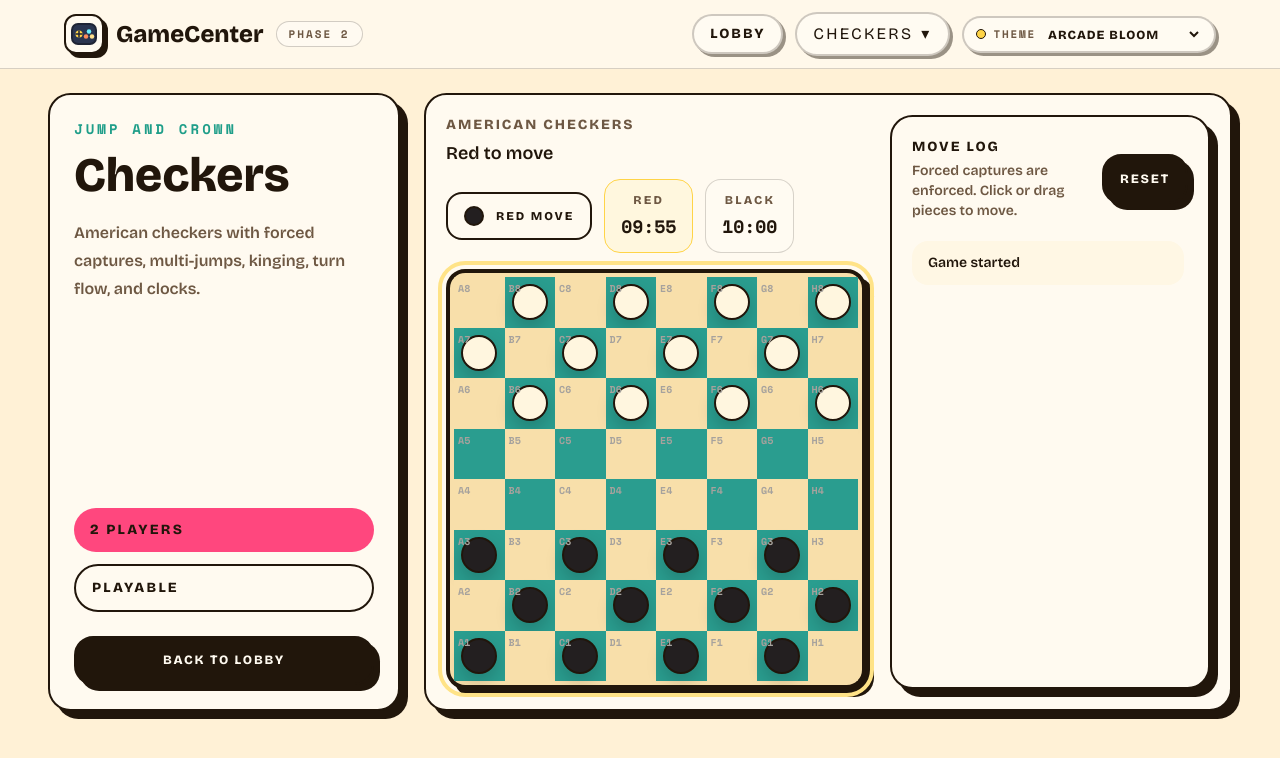
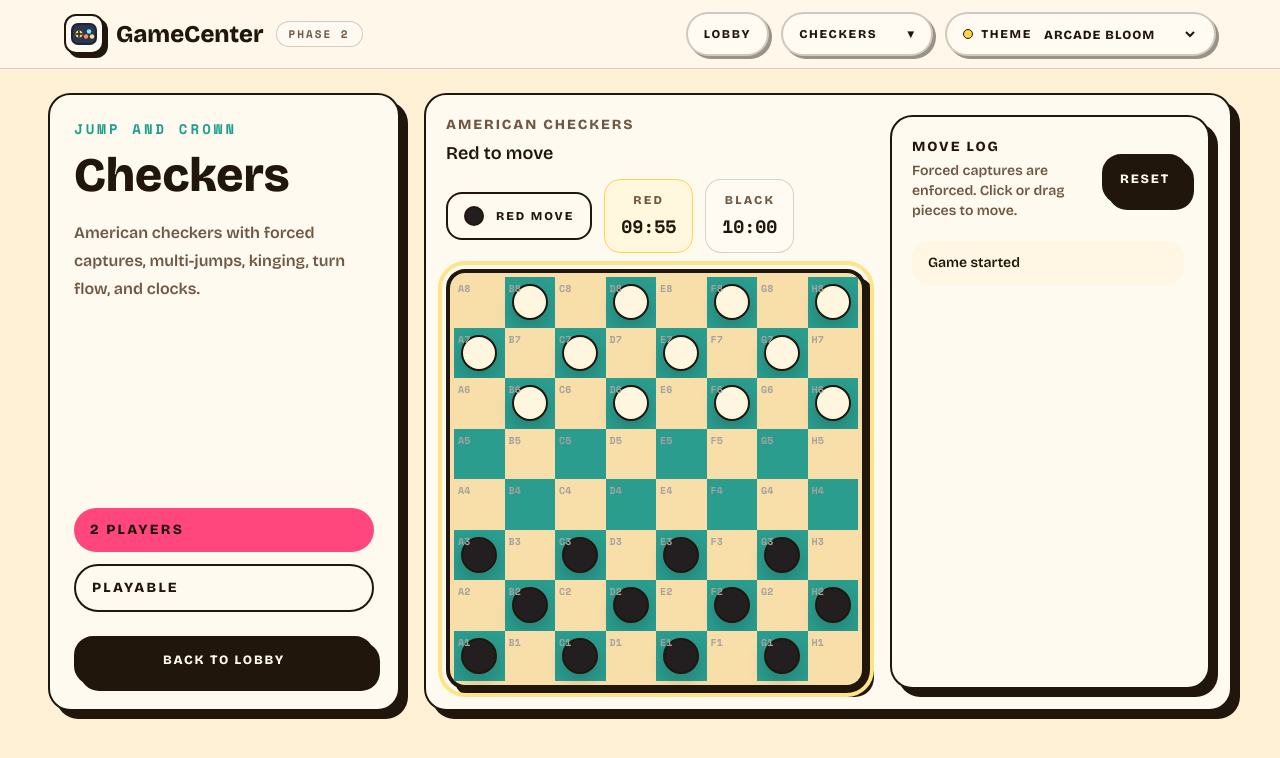
Before and after one commit to tychesama/game-center, a Next.js app: page /checkers in a window 1280 px wide. Shown: the top 758 px of the page. Built offline with nearby package versions, Linux system fonts and the light colour scheme.

Commit message:
fix: unify header controls and inline brand mark

```diff
--- a/src/app/globals.css
+++ b/src/app/globals.css
@@ -194,6 +194,15 @@ button {
   box-shadow: 3px 3px 0 color-mix(in srgb, var(--gc-ink) 45%, transparent);
 }
 
+.gc-header-button {
+  height: 2.75rem;
+  font-size: 0.75rem;
+  font-weight: 900;
+  letter-spacing: 0.14em;
+  text-transform: uppercase;
+  white-space: nowrap;
+}
+
 .gc-header-control:hover {
   transform: translateY(-1px);
 }
--- a/src/components/games-menu.tsx
+++ b/src/components/games-menu.tsx
@@ -41,7 +41,7 @@ export function GamesMenu() {
     <div ref={ref} className="relative">
       <button
         type="button"
-        className="gc-header-control min-w-38 justify-between px-4 py-2 text-sm font-black uppercase tracking-[0.14em]"
+        className="gc-header-control gc-header-button min-w-38 justify-between px-4"
         aria-expanded={open}
         aria-haspopup="menu"
         onClick={() => setOpen((value) => !value)}
--- a/src/components/site-header.tsx
+++ b/src/components/site-header.tsx
@@ -1,7 +1,4 @@
-"use client";
-
 import Link from "next/link";
-import Image from "next/image";
 
 import { GamesMenu } from "@/components/games-menu";
 import { ThemeSwitcher } from "@/components/theme-switcher";
@@ -13,14 +10,20 @@ export function SiteHeader() {
         <div className="flex items-center gap-3">
           <Link href="/" className="flex items-center gap-3">
             <span className="relative grid h-10 w-10 place-items-center overflow-hidden rounded-xl border-2 border-[var(--gc-ink)] bg-[var(--gc-surface)] shadow-[4px_4px_0_var(--gc-ink)]">
-              <Image
-                src="/gamecenter-mark.svg"
-                alt="GameCenter logo"
-                width={32}
-                height={32}
-                className="h-8 w-8 object-contain"
-                priority
-              />
+              <svg
+                aria-hidden="true"
+                viewBox="0 0 64 64"
+                className="h-8 w-8"
+                fill="none"
+              >
+                <rect x="6" y="10" width="52" height="44" rx="14" fill="#1E2435" />
+                <rect x="10" y="14" width="44" height="36" rx="10" fill="#2A3550" />
+                <circle cx="22" cy="32" r="7" fill="#FFD447" />
+                <path d="M22 26v12M16 32h12" stroke="#1E2435" strokeWidth="3" strokeLinecap="round" />
+                <circle cx="42" cy="27" r="4.5" fill="#6CF0FF" />
+                <circle cx="36" cy="37" r="4.5" fill="#FF8A5B" />
+                <circle cx="48" cy="37" r="4.5" fill="#FFE18E" />
+              </svg>
             </span>
             <span className="text-2xl font-black tracking-[0]">GameCenter</span>
           </Link>
@@ -32,7 +35,7 @@ export function SiteHeader() {
         <div className="flex items-center gap-3">
           <Link
             href="/"
-            className="gc-header-control px-4 py-2 text-sm font-black uppercase tracking-[0.14em]"
+            className="gc-header-control gc-header-button px-4"
           >
             Lobby
           </Link>
--- a/src/components/theme-switcher.tsx
+++ b/src/components/theme-switcher.tsx
@@ -7,16 +7,16 @@ export function ThemeSwitcher() {
   const { activeTheme, setThemeName } = useThemePreset();
 
   return (
-    <label className="gc-header-control flex items-center gap-2 px-3 py-2">
+    <label className="gc-header-control gc-header-button flex items-center gap-2 px-4">
       <span className="h-2.5 w-2.5 rounded-full border border-[var(--gc-ink)] bg-[var(--gc-accent)]" />
-      <span className="font-mono text-[11px] font-bold uppercase tracking-[0.16em] text-[var(--gc-muted)]">
+      <span className="text-xs font-black uppercase tracking-[0.14em] text-[var(--gc-ink)]">
         Theme
       </span>
       <select
         aria-label="Select site theme"
         value={activeTheme.name}
         onChange={(event) => setThemeName(event.target.value as ThemePresetName)}
-        className="gc-select !border-0 !bg-transparent !p-0 text-xs"
+        className="gc-select !border-0 !bg-transparent !p-0 text-xs font-black uppercase tracking-[0.14em] text-[var(--gc-ink)]"
       >
         {themePresetList.map((theme) => (
           <option key={theme.name} value={theme.name}>
```
